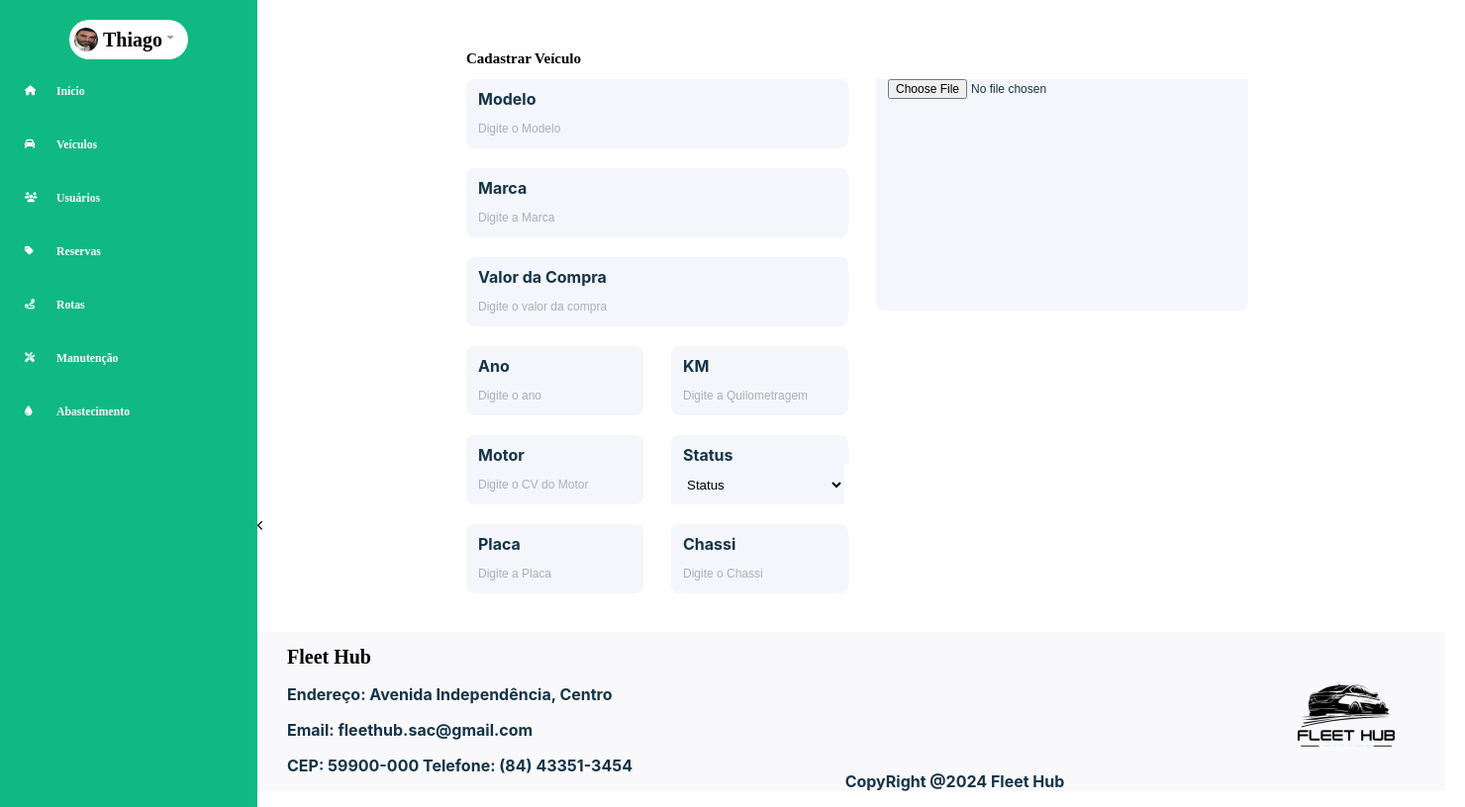
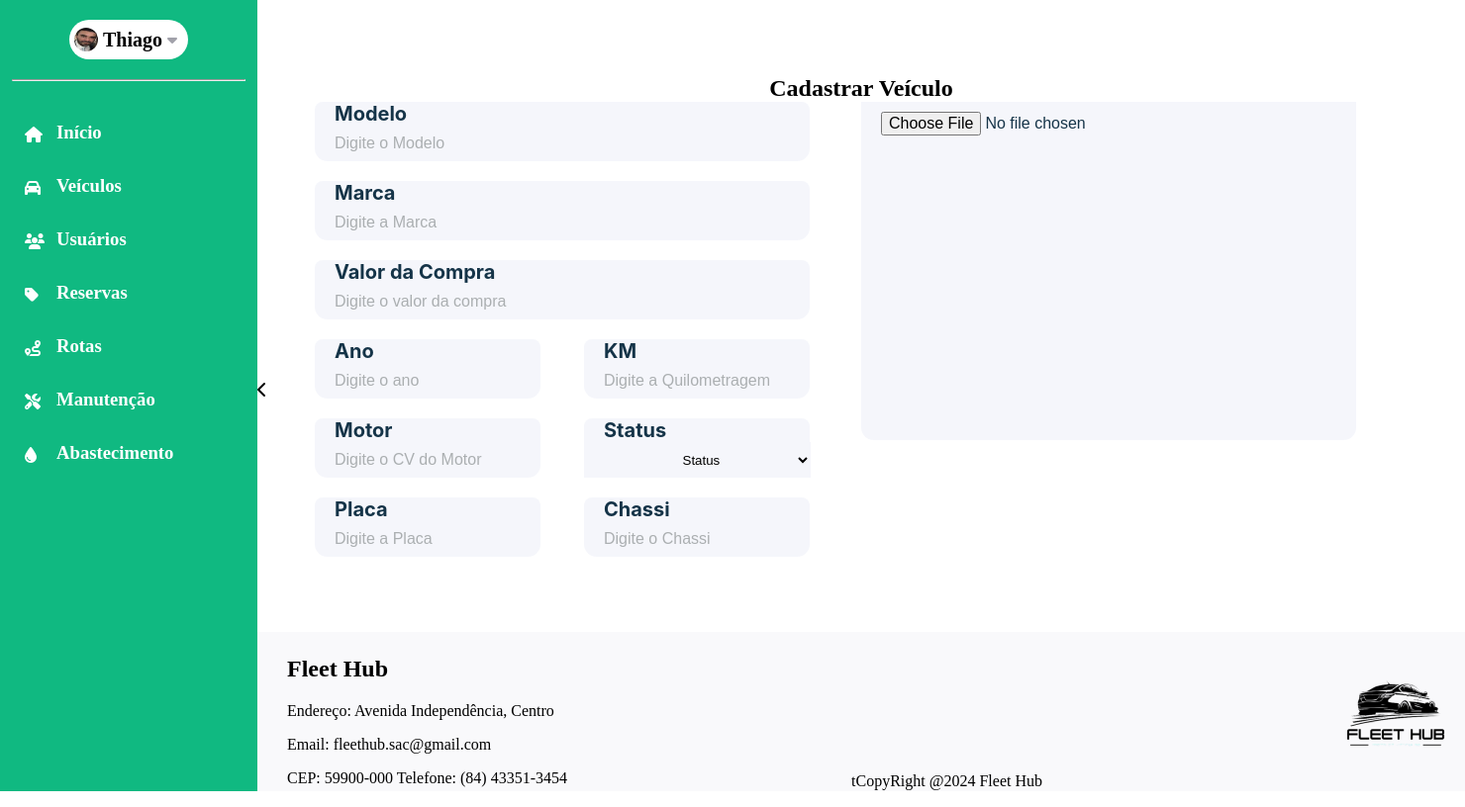
Before and after one commit to LucasGabrielqs/FleetHub, a Django app: page /cadastrar-veiculo in a window 1480 px wide. Shown: the whole page at 99% size. Run offline with Django 5.2, Linux system fonts and the light colour scheme; some libraries are stand-ins or nearby versions.

Commit message:
Ajustes tela cadastro de veiculos e html base

```diff
--- a/dashboard/static/css/cadastrar_veiculos.css
+++ b/dashboard/static/css/cadastrar_veiculos.css
@@ -1,71 +1,68 @@
-html{
-    font-size: 10px;
+section{
+    padding: 0;
+}
+h2{
+    margin: auto;
+    text-align: center;
 }
 
+#conteudo_principal{
+    display: grid;
+    grid-template-rows: 1fr auto;
+}
 
-
-section{
-    max-width: 100%;
-    max-height: 100%;
+#conteudo-secundario{
     margin: auto;
 }
+
 form{
     margin: auto;
 }
 
-form .container{
-    width: 100%;
-    height: 100%;
+.container{
     display: grid;
-    grid-template-columns: 1fr 1fr;
-    column-gap: 3rem;
-}
-
-.logo-img{
-    width: 100%;
-    height: 45%;
-}
-
-#img{
-    width: 100%;
-    height: 100%;
+    grid-template-columns: 600px 600px;
 }
 
 
 .menu_esquerdo{
     display: flex;
+    row-gap: 20px;
     flex-direction: column;
-    row-gap: 2rem;
-}
-
-.menu_direito{
-    margin-left: 1rem;
+    margin-left: 3em;
+    width: 100%;
+    max-width: 30rem;
 }
 
 
+.menu_direito .logo-img{
+    width: 100%;
+    height: 100%;
+}
+
+.logo-img input{
+    width: 80%;
+    height: 70%;
+}
+
 input{
     width: 100%;
-    height: 3.8rem;
+    height: 1.0rem;
     background-color: rgba(239, 241, 249, 0.6);
     border: 0 none;
     color: #153448;
     padding-inline: 0;
-    font-size: 1.2rem;
-    padding-left: 1.2rem;
+    font-size: 16px;
+    padding-top: 10px;
+    padding-left: 20px;
+    padding-bottom: 10px;
     border-bottom-right-radius: 0.8rem;
     border-bottom-left-radius: 0.8rem;
 }
 
-p{
-    color: #153448;
-    font-weight: bolder;
-    font-size: 1.6rem;
-    font-family: Inter;
-}
-
 input::placeholder {
     color: #ABAFB1;
-    font-size: 1.2rem;
+    font-size: 16px;
   }
 input:focus {
     outline: none; /* Remove a borda padrão ao focar no campo */
@@ -80,12 +77,11 @@ input:focus {
     width: 100%;
     color: #153448;
     font-weight: bold;
-    font-size: 1.6rem;
-    padding-left: 1.2rem;
-    padding-top: 1rem;
+    font-size: 20px;
+    padding-left: 20px;
     font-family: Inter;
-    border-top-right-radius: 0.8rem;
-    border-top-left-radius: 0.8rem;
+    border-top-right-radius: 8px;
+    border-top-left-radius: 8px;
 }
 .campo_duplo{
     display: flex;
@@ -94,17 +90,17 @@ input:focus {
 }
 
 .campo_menor{
-    width: 8rem;
-    border-radius: 0.8rem;
+    width: 8px;
+    border-radius: 8px;
 }
 
 select{
-    width: 105%;
+    width: 110%;
     height: 100%;
     background-color: rgba(239, 241, 249, 0.6);
     border: 0 none;
-    text-align: left;
-    padding-left: 1.2rem;
+    text-align: center;
+    padding-left: 20px;
 }
 
 select:focus{
--- a/dashboard/templates/dashboard/cadastrar_veiculos.html
+++ b/dashboard/templates/dashboard/cadastrar_veiculos.html
@@ -1,14 +1,10 @@
 {% extends 'base.html' %}
 {% load static %}
 
-{% block header %}
+{% block main %}
 <link rel="stylesheet" href="{% static 'css/cadastrar_veiculos.css' %}">
-{% endblock %}
 
-
-{% block main %}
-
-<section>
+<section id="conteudo-secundario">
     <form>
 
 
@@ -97,4 +93,7 @@
 
 
 <script src="{% static 'js/cadastrar-veiculo-script.js' %}"></script>
+
+
+
 {% endblock %}
--- a/static/css/footer-style.css
+++ b/static/css/footer-style.css
@@ -1,5 +1,5 @@
 footer{ /*Formatação geral do rodapé*/
-    width: 1200px;
+    width: 100%;
     height: 161px;
     margin: 0;
     display: flex;
@@ -14,9 +14,7 @@ footer #logo_fleethub{/*Formatação da logo*/
     height: 107px;
 }
 
-.footer-left, .footer-right{/*Ajustes dos itens laterais do rodapé*/
-    margin: 30px;
-}
+
 .footer-center{/*Ajuste do texto centraol do rodapé*/
     margin-top:140px;
 }
--- a/static/css/sidebar-style.css
+++ b/static/css/sidebar-style.css
@@ -4,6 +4,12 @@
     --menu-modulos-color:rgba(255,255,255,0.3);
 }
 
+#content{
+    display: grid;
+    width: 100%;
+    grid-template-columns: auto 1fr;
+    height: 100%;
+}
 
 
 /* Seleciona o body da página */
@@ -13,22 +19,12 @@ body {
     display: flex;
 }
 
-
-header{
-    position: relative;
-}
-
-
-#teste{
-    display: grid;
-    grid-template-columns: 260px 1fr;
-    height: 100vh;
-}
-
-#conteudo{
-    display: grid;
-    grid-template-rows: 1fr 161px;
-}
+hr {/* Estilo de barra horizontal*/
+    background-color: white;
+    width: 90%;
+    height: 0.5px;
+    margin: 20px auto;
+    }
 
 /* Seleciona a sidebar */
 #sidebar {
@@ -36,6 +32,7 @@ header{
     display: flex;
     width: 260px;
     position: relative;
+    height: 100vh;
 }
 
 /* Seleciona o menu de usuário dentro da sidebar */
@@ -98,7 +95,7 @@ header{
 #sidebar-expansive {
     background-color: var(--color-green-menu);
     width: 260px;
-    height: 1020px;
+    height: 100%;
 }
 
 /* Seleciona os links com ícones na sidebar */
--- a/static/js/script.js
+++ b/static/js/script.js
@@ -16,7 +16,7 @@ const texto5 = document.getElementById('text-routes');
 const texto6 = document.getElementById('text-maintenance');
 const texto7 = document.getElementById('text-supply');
 const menu_perfil = document.getElementById('sidebar-menu');
-const teste = document.getElementById('teste');
+const teste = document.getElementById('content');
 
 user_menu.addEventListener('click', () => {
     //console.log(user_menu_is_open())
--- a/templates/base.html
+++ b/templates/base.html
@@ -7,14 +7,21 @@
     <title>Fleet Hub</title>
     <link rel="stylesheet" href="{% static 'css/sidebar-style.css' %}">
     <link rel="stylesheet" href="{% static 'css/footer-style.css' %}">
+    <link rel="stylesheet" href="https://cdnjs.cloudflare.com/ajax/libs/font-awesome/6.6.0/css/all.min.css" integrity="sha512-Kc323vGBEqzTmouAECnVceyQqyqdsSiqLQISBL29aUW4U/M7pSPA/gEUZQqv1cwx4OnYxTxve5UMg5GT6L4JJg==" crossorigin="anonymous" referrerpolicy="no-referrer" />
 
-    <link rel="stylesheet" href="https://cdnjs.cloudflare.com/ajax/libs/font-awesome/6.6.0/css/all.min.css" integrity="sha512-Kc323vGBEqzTmouAECnVceyQqyqdsSiqLQISBL29aUW4U/M7pSPA/gEUZQqv1cwx4OnYxTxve5UMg5GT6L4JJg==" crossorigin="anonymous" referrerpolicy="no-referrer" />
+
+    <style>
+        hr {
+            background-color: white;
+            width: 90%;
+            height: 0.5px;
+            margin: 20px auto;
+            }
+    </style>
 </head>
 <body>
-<div id="teste">
-<div>
-    <header>
-    <div style="position: fixed; top: 0; left: 0; height: 100vh;">
+    <section id="content">
+        <div id="teste">
     <aside id="sidebar">
         <div id="sidebar-menu">
             <h3>Mudar a Senha</h3>
@@ -26,6 +33,7 @@
                     <h1 id="gestor_name">Thiago</h1>
                     <i id="user_icon" class="fa-solid fa-caret-down" style="color: #a1a1aa;"></i>
                 </div>
+                <hr>
                 <div id="sidebar-expansive">
                     <a href="" class="element-icon"><i class="fa-solid fa-house icon" title="Início"></i><h3 id="text-init">Início</h3></a>
                     <a href="{% url 'cadastrar_veiculo' %}" class="element-icon"><i class="fa-solid fa-car icon" title="Veículos"></i><h3 id="text-veicles">Veículos</h3></a>
@@ -39,32 +47,26 @@
             <div id="div-img_sidebar-expansive"><i id="img_sidebar-expansive" class="fa-solid fa-chevron-left"></i></div>
     </aside>
     </div>
-    </header>
-</div>
-<div id="conteudo">
-    {% block header %} {% endblock %}
-
+    <div id="conteudo_principal">
     {% block main %}
 
-
     {% endblock %}
-
     <footer>
-        <div class="footer-left">
+        <div class="footer-left" style="margin-left: 30px;">
             <h1>Fleet Hub</h1>
             <p>Endereço: Avenida Independência, Centro</p>
             <p>Email: fleethub.sac@gmail.com</p>
-            <p>CEP: 59900-000 Telefone: (84) 43351-3454</p>
+            <p style="margin: 0;">CEP: 59900-000 Telefone: (84) 43351-3454</p>
         </div>
         <div class="footer-center">
-            <p>CopyRight @2024 Fleet Hub </p>
+            <p style="margin: 0;">tCopyRight @2024 Fleet Hub </p>
         </div>
         <div class="footer-right">
             <img id="logo_fleethub" src="{% static 'img/logo_fleethub.png' %}" alt="Logo">
         </div>
+    </div>
     </footer>
-</div>
-</div>
+    </section>
 </body>
 <script src="{% static 'js/script.js' %}"></script>
 </html>
```
Also changed, not shown: dashboard/static/css/sliderbar-style.css (renamed from dashboard/static/css/teste-sliderbar-style.css), dashboard/static/css/style.css (renamed from dashboard/static/css/teste-style.css).
